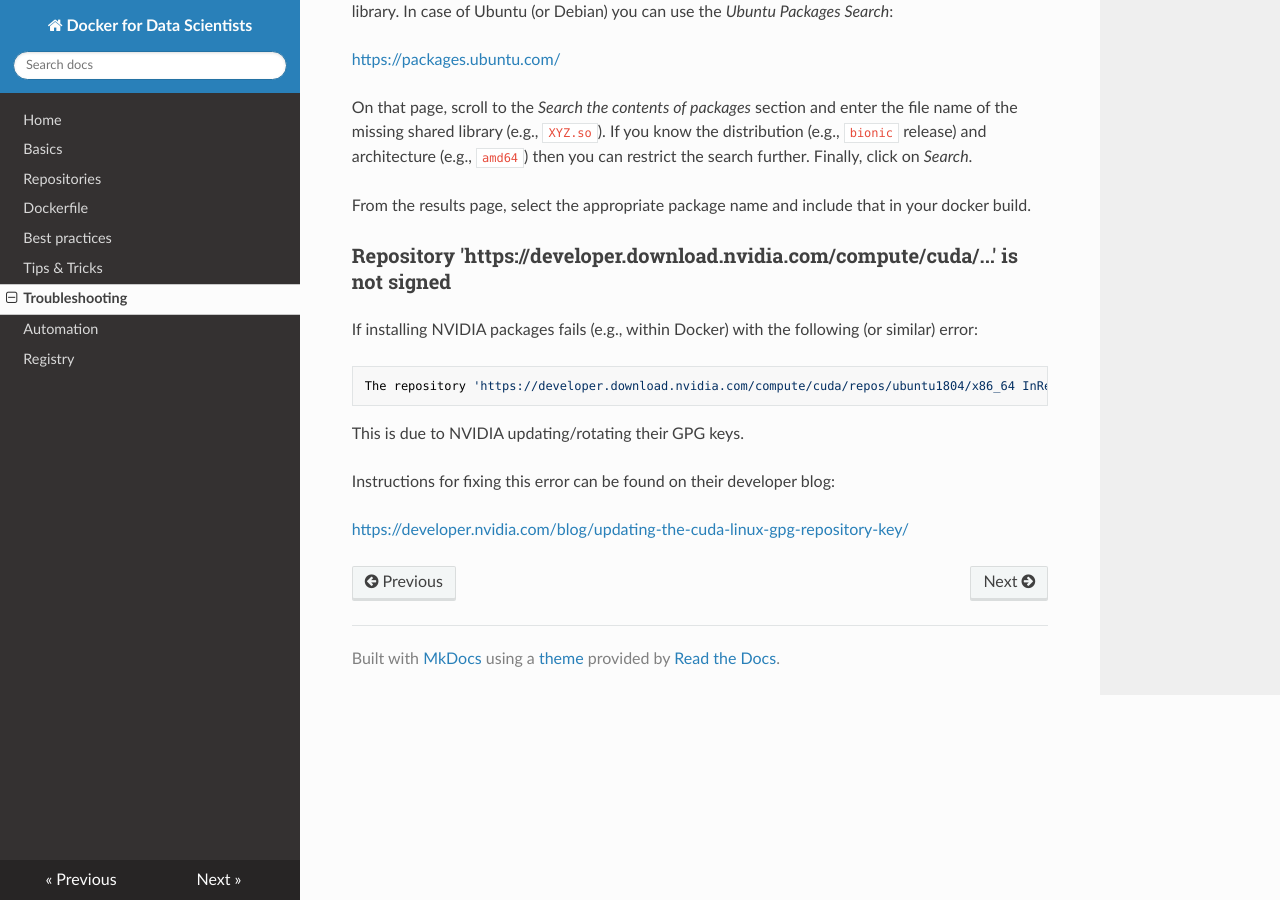
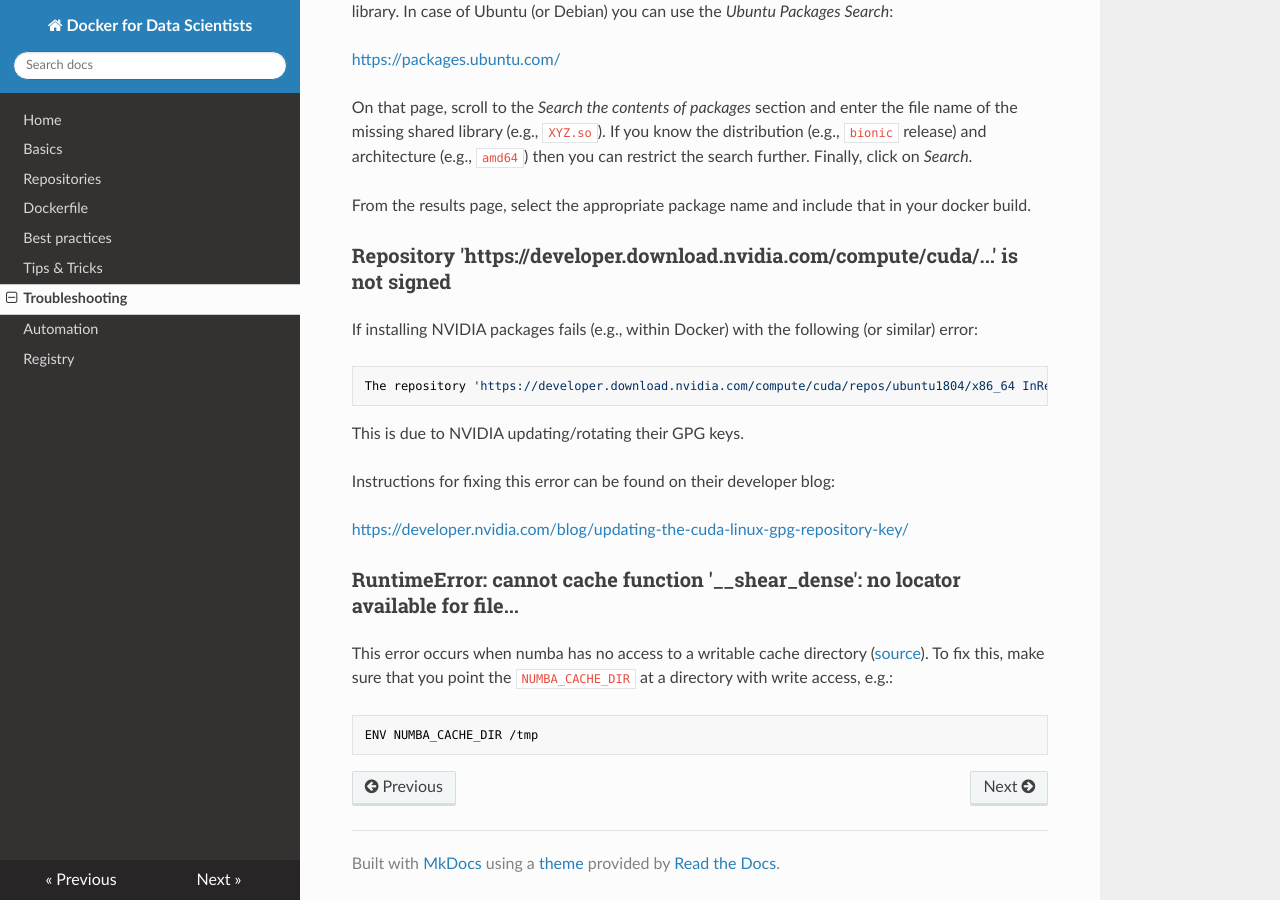
Before and after one commit to waikato-datamining/docker-for-data-scientists, an MkDocs documentation site: the page built from docs/troubleshooting.md, in a window 1280 px wide and 900 px high, scrolled down 1514 px. Built offline with MkDocs 1.6.1, drawn with Linux system fonts in a browser that asks for light colours; nearby versions of some CDN libraries.

Commit message:
added section for missing NUMBA_CACHE_DIR env var

````diff
--- a/docs/troubleshooting.md
+++ b/docs/troubleshooting.md
@@ -101,3 +101,11 @@ This is due to NVIDIA updating/rotating their GPG keys.
 Instructions for fixing this error can be found on their developer blog:
 
 [https://developer.nvidia.com/blog/updating-the-cuda-linux-gpg-repository-key/](https://developer.nvidia.com/blog/updating-the-cuda-linux-gpg-repository-key/)
+
+# RuntimeError: cannot cache function '__shear_dense': no locator available for file...
+
+This error occurs when numba has no access to a writable cache directory ([source](https://stackoverflow.com/a/63367171/4698227)). To fix this, make sure that you point the `NUMBA_CACHE_DIR` at a directory with write access, e.g.:
+
+```
+ENV NUMBA_CACHE_DIR /tmp
+```
````
